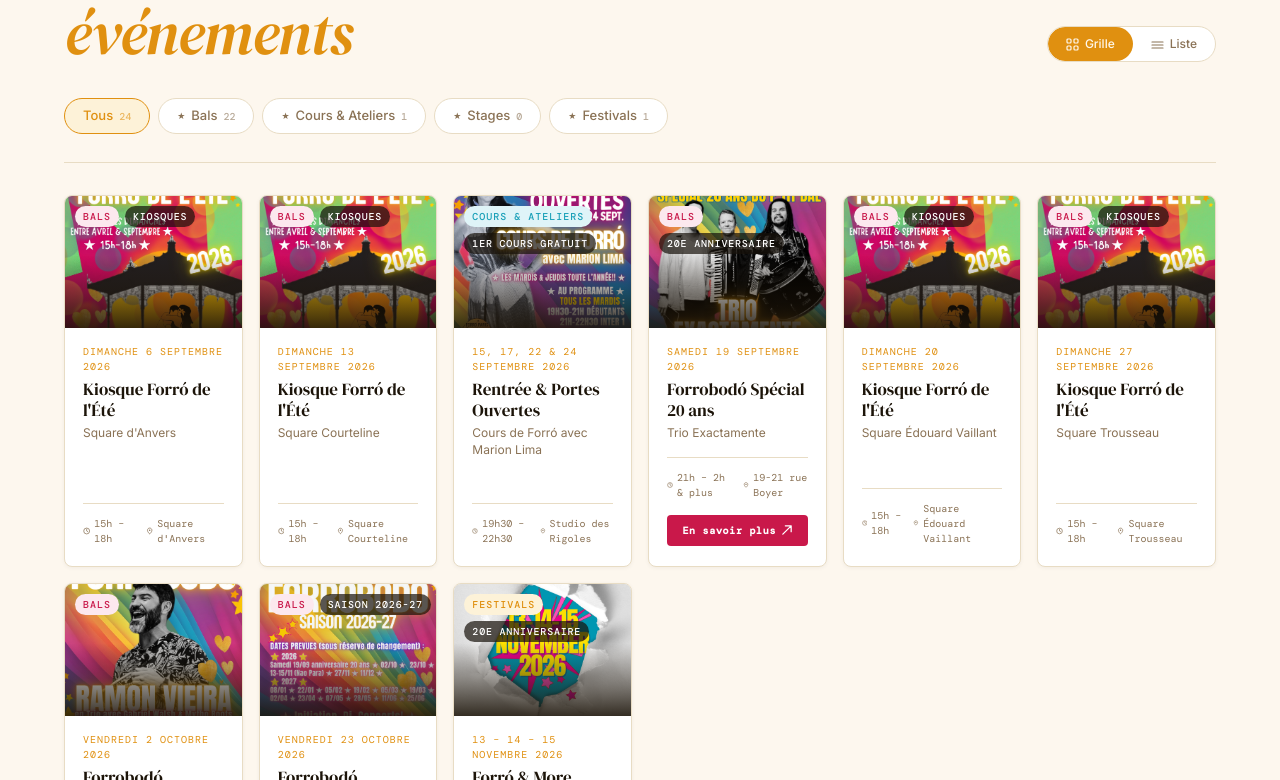
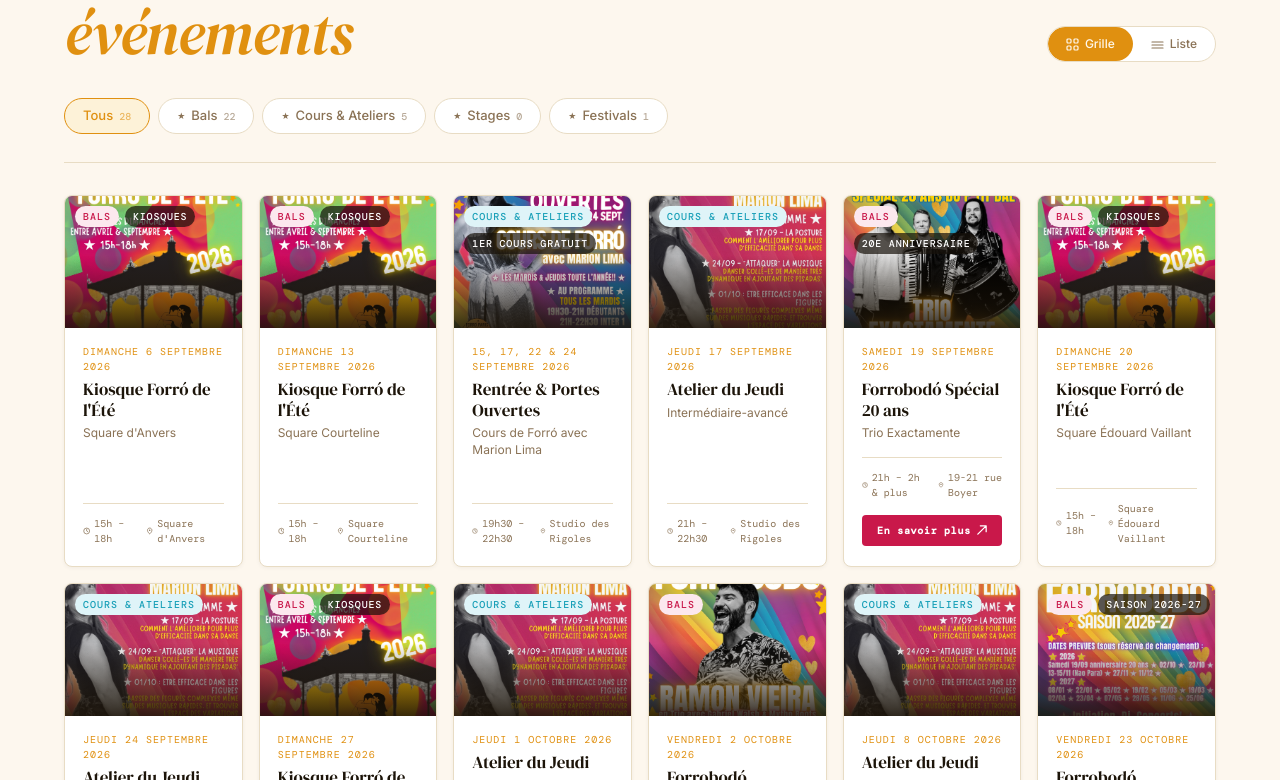
Before and after one commit to Hardante/leptitbalperdu, a React (Vite) app: page / in a window 1280 px wide. Shown: the part 2020-2800 px from the top of the page. Built offline with nearby package versions, Linux system fonts and the light colour scheme; the HTML template or start-up script is replaced by a standard one.

Commit message:
feat: ajout série Ateliers du Jeudi (17/09, 24/09, 01/10, 08/10)

```diff
--- a/src/App.tsx
+++ b/src/App.tsx
@@ -18,6 +18,7 @@ import forrobodoSaisonImg from '@/imports/IMG_1387.png'
 import ramonVieiraImg     from '@/imports/Forrobodo_Ramon_Vieira.jpeg'
 import courseDanseImg    from '@/imports/WhatsApp_Image_2026-08-18_at_17.04.07.jpeg'
 import appleCalendarImg  from '@/imports/image-5.png'
+import atelierJeudiImg   from '@/imports/8d5ac77f-9a21-471e-8aac-6cf708edfe1b.jpeg'
 
 // ─── types & data ──────────────────────────────────────────────────────────────
 
@@ -220,6 +221,20 @@ const EVENTS: Evt[] = [
     ticketUrl: 'https://www.helloasso.com/associations/le-p-tit-bal-perdu/evenements/forrobodo-special-20-ans-du-p-tit-bal-trio-exactamente',
     description: "Soirée d'anniversaire exceptionnelle avec le Trio Exactamente. Initiation à la danse à 21h avec Marion Lima, participation de la chorale, surprises… PDS até 2h !",
   },
+  // Ateliers du Jeudi — cycle inter/avancé
+  ...[
+    { id: 401, date: 'Jeudi 17 septembre 2026', dateSort: '2026-09-17' },
+    { id: 402, date: 'Jeudi 24 septembre 2026', dateSort: '2026-09-24' },
+    { id: 403, date: 'Jeudi 1 octobre 2026',       dateSort: '2026-10-01' },
+    { id: 404, date: 'Jeudi 8 octobre 2026',       dateSort: '2026-10-08' },
+  ].map(({ id, date, dateSort }) => ({
+    id, title: "Atelier du Jeudi", subtitle: 'Intermédiaire-avancé',
+    date, dateSort, time: '21h – 22h30',
+    venue: 'Studio des Rigoles, 46 rue des Rigoles, 75020',
+    category: 'Cours & Ateliers' as const,
+    image: atelierJeudiImg,
+    description: "Cycle intensif inter/avancé avec Marion Lima. Au programme : posture, musicalité, figures complexes, torsions. Chaque jeudi un thème différent pour progresser en profondeur.",
+  })),
   {
     id: 301,
     title: 'Forrobodó',
```
Also changed, not shown: src/imports/8d5ac77f-9a21-471e-8aac-6cf708edfe1b.jpeg (added).
